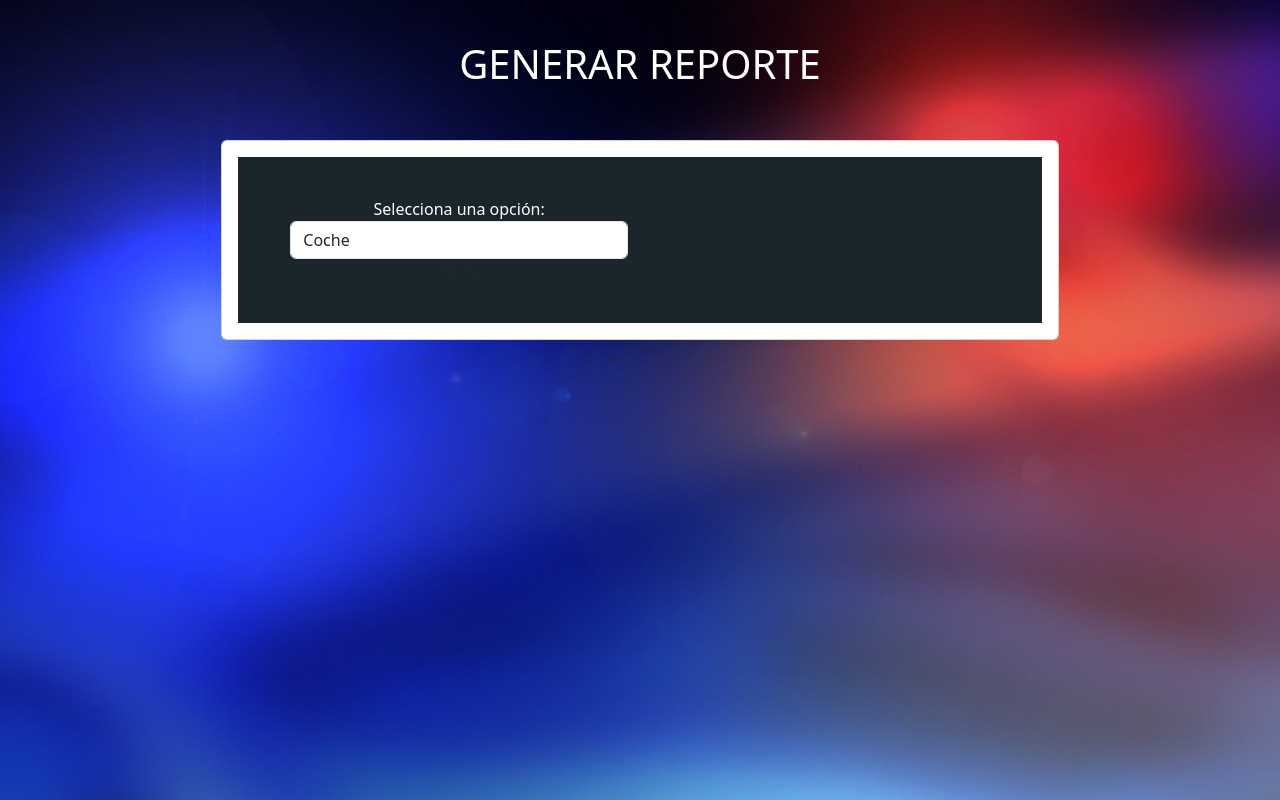
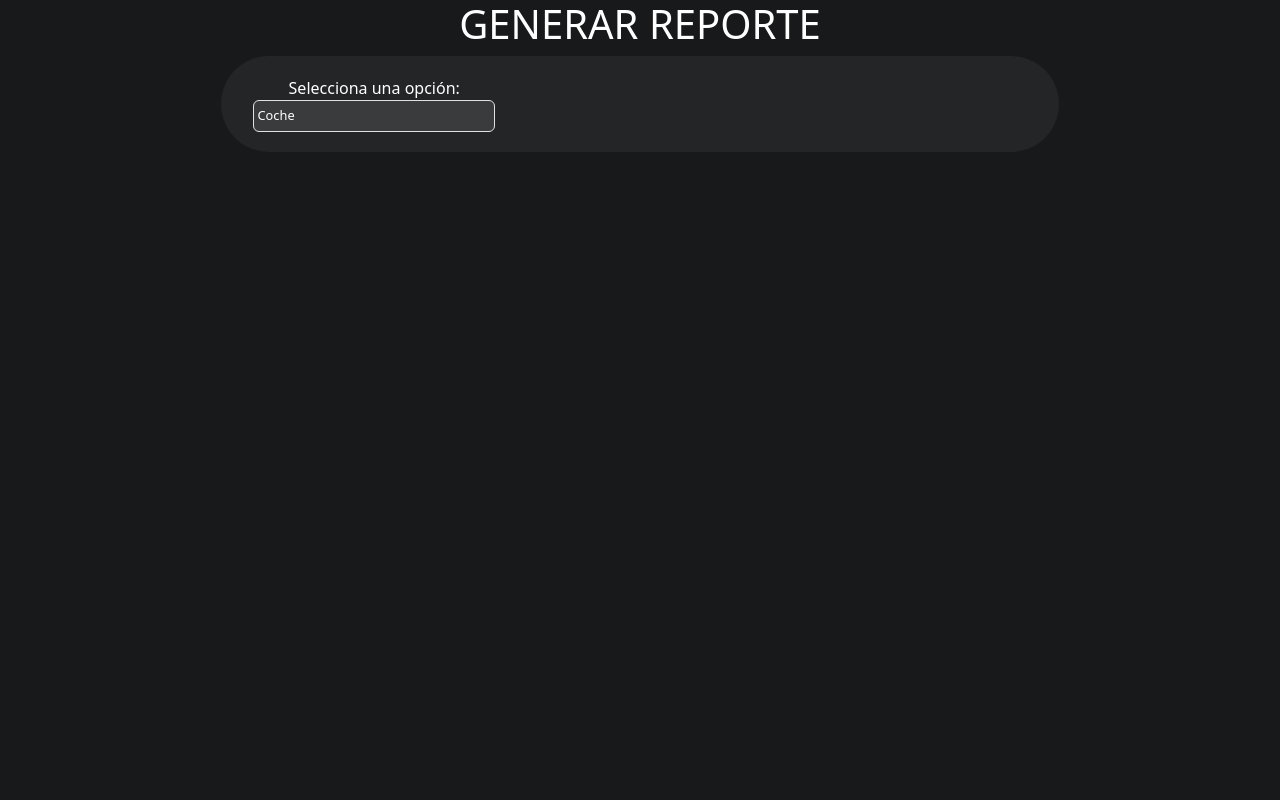
Before and after one commit to albbeltran/HackathonQRO-2023, a plain HTML site: page views/index.html in a window 1280 px wide. Drawn offline with nearby package versions, Linux system fonts and the light colour scheme.

Commit message:
I change the html form and css

```diff
--- a/public/styles/estilo.css
+++ b/public/styles/estilo.css
@@ -1,11 +1,11 @@
 :root {
-    --texto: rgba(255, 255, 255, 0.7);
-    --blanco: #fff;
-    --input: #3A3B3C;
-    --input-hover: #4b4d4e;
-    --activo: #3282B8;
-    --gris-claro: #B0B3B8;
-    --fondo-contenido: #1B262C;
+	--texto: rgba(255,255,255, .7);
+	--blanco: #fff;
+	--input: #3A3B3C;
+	--input-hover: #4b4d4e;
+	--activo: #2D88FF;
+	--gris-claro: #B0B3B8;
+	--fondo-contenido: #242526;
 }
 
 * {
@@ -15,19 +15,39 @@
 }
 
 body {
-    background-image: url(../img/sirenas.jpg);
+    background: #18191A;
 	color: var(--blanco);
 }
 
-.header {
-	margin-top: 40px;
-	height:100px;
+.formulario {
+	padding: 20px;
+	background: var(--fondo-contenido);
+	color: var(--blanco);
+	border-radius: 50px;
 }
 
-.formulario {
-	padding: 40px;
-	background: var(--fondo-contenido);
+.cuadro {
+    height: 150px;
+    resize: none;
+	background: var(--input);
 	color: var(--blanco);
+}
+
+.form-control {
+    font-size: 0.8rem;
+    padding: 0.1rem 0.2rem;
+    height: 2rem;
+	background: var(--input);
+	color: var(--blanco);
+}
+
+.form-control:hover {
+	background: var(--input-hover);
+	color: var(--blanco);
+}
+
+.form-control :hover {
+	background: var(--input-hover);
 }
 
 #hidden-div {
--- a/views/index.html
+++ b/views/index.html
@@ -10,31 +10,29 @@
 </head>
 
 <body>
-
-    <div class="header container text-center">
+    <header>
+        <div class="header container-fluid text-center">
             <div class="row">
                 <div class="col-12 justify-content-center">
                     <h1>GENERAR REPORTE</h1>
                 </div>
             </div>
         </div>
+    </header>
 
     <div class="contenedor container-fluid text-center">
         <div class="d-flex justify-content-center align-items-center">
-            <div class="col-md-8">
-                <div class="card">
-                    <div class="card-body">
+            <div class="col-8">
                 <!-- Formulario -->
                 <form class="formulario">
                     <div class="container">
                         <div class="row form-group">
-                                    <div class="col-6">
+                            <div class="col-4">
                                 <label class="titulo" for="FormControlSelect">Selecciona una opción: </label>
                                 <select class="form-control" id="FormControlSelect" onchange="showDiv('hidden-div', this)">
                                     <option value="0">Coche</option>
                                     <option value="1">Persona</option>
                                 </select>
-                                        <small id="skinHelp" class="form-text text-muted">Hola</small>
                             </div>
 
                             <!-- Coche -->
@@ -42,7 +40,7 @@
                             <!-- Persona -->
                             <div id="hidden-div">
                                 <label>Descripción General</label>
-                                        <div class="form-group">
+                                <div class="descripcion form-group">
                                     <textarea name="" id="textarea" class="cuadro col-12"></textarea>
                                 </div>
                                 <div class="row">
@@ -71,6 +69,7 @@
                                         </select>
                                     </div>
                                 </div>
+                                <br>
                                 <div class="row">
                                     <div class="col-6">
                                         <label>Largo de Manga</label>
@@ -98,6 +97,7 @@
                                         </select>
                                     </div>
                                 </div>
+                                <br>
                                 <div class="row">
                                     <div class="col-6">
                                         <label>Largo de Pantalón</label>
@@ -109,13 +109,11 @@
                                     </div>
                                 </div>
                                 <br>
-                                        <button type="submit" class="btn btn-primary">Enviar</button>
+                                <button type="submit" class="btn btn-secondary">Enviar</button>
                             </div>
                         </div>
                     </div>
                 </form>
-                    </div>
-                </div>
             </div>
         </div>
     </div>
```
Lines whose indentation alone changed are shown as unchanged.
